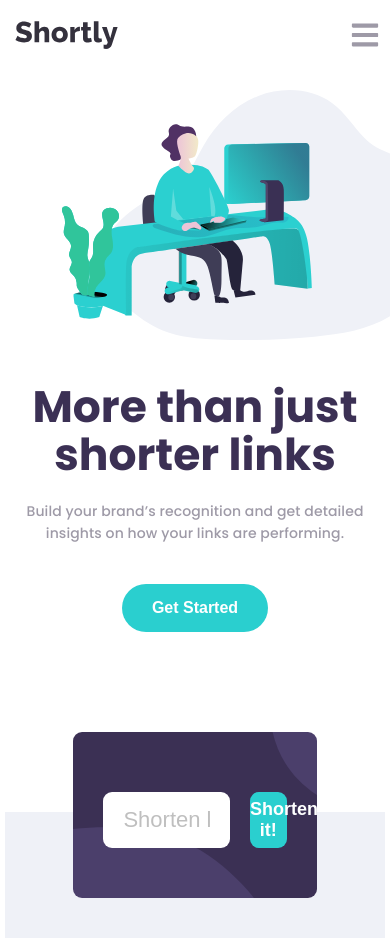
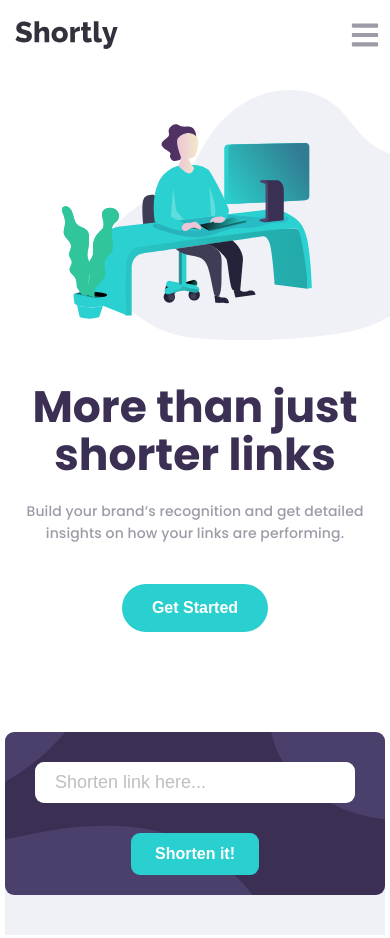
Before and after one commit to Abhishek-201099/url-shortener, a React (Vite) app: page / in a window 390 px wide. Built offline with nearby package versions, Linux system fonts and the light colour scheme.

Commit message:
Refactored the urlShortening logic using a new api- tinyUrl and added styles for responsiveness of section-shortener

```diff
--- a/src/components/Shortener.jsx
+++ b/src/components/Shortener.jsx
@@ -5,6 +5,7 @@ import CopyBtn from "../ui/CopyBtn";
 
 const urlResults = [];
 
+// For testing UI
 // const urlResults = [
 //   {
 //     originalURL: "https://www.google.com",
@@ -33,19 +34,16 @@ export default function Shortener() {
   } = useForm();
 
   async function onSubmit(data) {
-    console.log("Form Data : ", data);
-
-    // FIX THIS LOGIC OF ISLOADING STATE HERE AND IN SERVICES AS WELL.
-    // try {
-    //   setIsloading(true);
-    //   const shortenedUrl = await getShortURL(data.url);
-    //   if (!shortenedUrl) return;
-    //   urlResults.push({ originalURL: data.url, shortURL: shortenedUrl });
-    //   console.log("urlresutls :", urlResults);
-    // } catch (error) {
-    //   setIsloading(false);
-    //   console.log("Error : ", error.message);
-    // }
+    try {
+      setIsLoading(true);
+      const shortenedURL =
+        (await getShortURL(data.url)) || "Cannot be shortened. Sorry !";
+      urlResults.unshift({ originalURL: data.url, shortURL: shortenedURL });
+    } catch (error) {
+      console.log("Error occured *: ", error.message);
+    } finally {
+      setIsLoading(false);
+    }
   }
 
   return (
--- a/src/services/getShortURL.js
+++ b/src/services/getShortURL.js
@@ -1,13 +1,28 @@
+const auth_token =
+  "WKXVNPzzzzmj60L9IyTBvcONeoZT8ucu4S1oXBgXRVMmxld7kutrHwJ5tH0k";
+
 export async function getShortURL(url) {
-  //  FIX THIS BUG
-  // try {
-  //   const response = await fetch(`https://cdpt.in/shorten?url=${url}`);
-  //   if (!response.ok) {
-  //     throw new Error("Request not fullfilld");
-  //   }
-  //   const data = await response.text();
-  //   return data;
-  // } catch (error) {
-  //   console.log("Error : ", error);
-  // }
+  // "https://t.ly/api/v1/link/shorten
+  try {
+    const response = await fetch("https://t.ly/api/v1/link/shorten", {
+      method: "POST",
+      headers: {
+        "Content-Type": "application/json",
+        Authorization: `Bearer ${auth_token}`,
+        Accept: "application/json",
+      },
+      body: JSON.stringify({
+        long_url: url,
+      }),
+    });
+
+    if (!response.ok)
+      throw new Error(`HTTP Error with status code : ${response.status}`);
+
+    const data = await response.json();
+
+    return data.short_url;
+  } catch (error) {
+    console.log("Failed request : ", error.message);
+  }
 }
--- a/src/styles.css
+++ b/src/styles.css
@@ -3,7 +3,6 @@
 :root {
   --color-primary-1: hsl(180, 66%, 49%);
   --color-primary-2: hsl(257, 27%, 26%);
-  --color-primary-shade-1: #55d9d9;
 
   --color-secondary: hsl(0, 87%, 67%);
 
@@ -125,7 +124,7 @@ body {
 
 .section-header .auth .auth-signup:hover,
 .section-header .auth .auth-signup:active {
-  background-color: var(--color-primary-shade-1);
+  background-color: var(--color-primary-2);
 }
 
 /*********************************/
@@ -269,7 +268,7 @@ body {
 }
 
 .hero-text-box .hero-cta-btn:hover {
-  background-color: var(--color-primary-shade-1);
+  background-color: var(--color-primary-2);
 }
 
 .section-hero .hero .hero-img-box {
@@ -295,7 +294,6 @@ body {
 
 .shortener-container {
   width: 80%;
-  /* background-color: aqua; */
   margin: 0 auto;
 
   display: flex;
@@ -357,14 +355,11 @@ body {
 }
 
 .shortener-form div button:hover {
-  background-color: var(--color-primary-shade-1);
+  background-color: var(--color-primary-2);
 }
 
 .shortener-form p {
   color: var(--color-secondary);
-}
-
-.shortener-form p {
   font-size: 1.4rem;
   font-style: italic;
 }
@@ -462,6 +457,18 @@ body {
   .section-hero .hero .hero-img-box {
     width: 45%;
   }
+
+  .shortener-form {
+    padding: 4rem 3rem 3rem 3rem;
+  }
+
+  .shortener-form div input {
+    font-size: 1.8rem;
+  }
+
+  .shortener-form div button {
+    font-size: 1.6rem;
+  }
 }
 
 /* xl */
@@ -493,6 +500,33 @@ body {
 
   .section-hero .hero .hero-img-box {
     padding-top: 16rem;
+  }
+
+  .shortener-container {
+    width: 90%;
+  }
+
+  .shortener-form {
+    margin-top: -6rem;
+  }
+
+  .shortener-form div input {
+    padding: 1rem 2rem;
+    font-size: 1.6rem;
+  }
+
+  .shortener-form div button {
+    font-size: 1.3rem;
+  }
+
+  .shortener-result {
+    font-size: 1.4rem;
+    width: 90%;
+    padding: 1rem 2rem;
+  }
+
+  .shortener-result .shortener-copy-btn {
+    font-size: 1.6rem;
   }
 }
 
@@ -543,6 +577,28 @@ body {
     padding-top: 12rem;
     padding-bottom: 4rem;
   }
+
+  .shortener-form {
+    width: 90%;
+    padding: 3rem 3rem 2rem 3rem;
+    margin-top: -5rem;
+  }
+
+  .shortener-form p {
+    font-size: 1.3rem;
+  }
+
+  .shortener-form div button {
+    font-size: 1.4rem;
+  }
+
+  .shortener-results {
+    width: 90%;
+  }
+
+  .shortener-result .shortener-copy-btn {
+    font-size: 1.4rem;
+  }
 }
 
 /* md */
@@ -588,6 +644,25 @@ body {
 
   .hero-text-box .hero-description {
     margin-bottom: 6rem;
+  }
+
+  .shortener-form {
+    width: 95%;
+    margin-top: -4.5rem;
+  }
+
+  .shortener-form div input {
+    font-size: 1.2rem;
+  }
+
+  .shortener-form div button,
+  .shortener-result,
+  .shortener-result .shortener-copy-btn {
+    font-size: 1.3rem;
+  }
+
+  .shortener-results {
+    width: 95%;
   }
 }
 
@@ -654,6 +729,60 @@ body {
     font-size: 1.6rem;
     font-weight: 700;
   }
+
+  .shortener-form {
+    width: 100%;
+    margin-top: -8rem;
+  }
+
+  .shortener-form div {
+    flex-direction: column;
+    align-items: center;
+    order: 2;
+    margin-bottom: 0rem;
+  }
+
+  .shortener-form div input {
+    width: 100%;
+    font-size: 1.8rem;
+  }
+
+  .shortener-form div button {
+    padding: 1.2rem 2rem;
+    width: 35%;
+    font-size: 1.6rem;
+  }
+
+  .shortener-form p {
+    font-size: 1.6rem;
+    text-align: center;
+    margin-bottom: 1rem;
+  }
+
+  .shortener-results {
+    gap: 3rem;
+  }
+
+  .shortener-result {
+    font-size: 1.6rem;
+    padding: 2rem 1rem;
+
+    flex-direction: column;
+    align-items: flex-start;
+    gap: 2rem;
+  }
+
+  .shortener-result .shortener-original-url {
+    padding-bottom: 2rem;
+    align-self: stretch;
+    border-bottom: 1px solid var(--color-neutral-1);
+  }
+
+  .shortener-result .shortener-copy-btn {
+    align-self: stretch;
+    font-size: 1.8rem;
+    padding: 1.4rem;
+  }
 }
 
 /* xs */
@@ -661,7 +790,6 @@ body {
   .container {
     width: 100%;
   }
-  /* / 18 / 20 / 24 / 30 / 36 / 44 / 52 / 62 / 74  */
 
   .hero-text-box .hero-heading {
     font-size: 4.4rem;
@@ -678,4 +806,22 @@ body {
   .section-hero .hero .hero-img-box img {
     transform: translateX(15%);
   }
+
+  .shortener-container {
+    width: 100%;
+  }
+
+  .shortener-form div input {
+    font-size: 1.8rem;
+    margin-bottom: 1rem;
+  }
+
+  .shortener-form div button {
+    width: 40%;
+    font-size: 1.6rem;
+  }
+
+  .shortener-form p {
+    margin-bottom: 2rem;
+  }
 }
```
